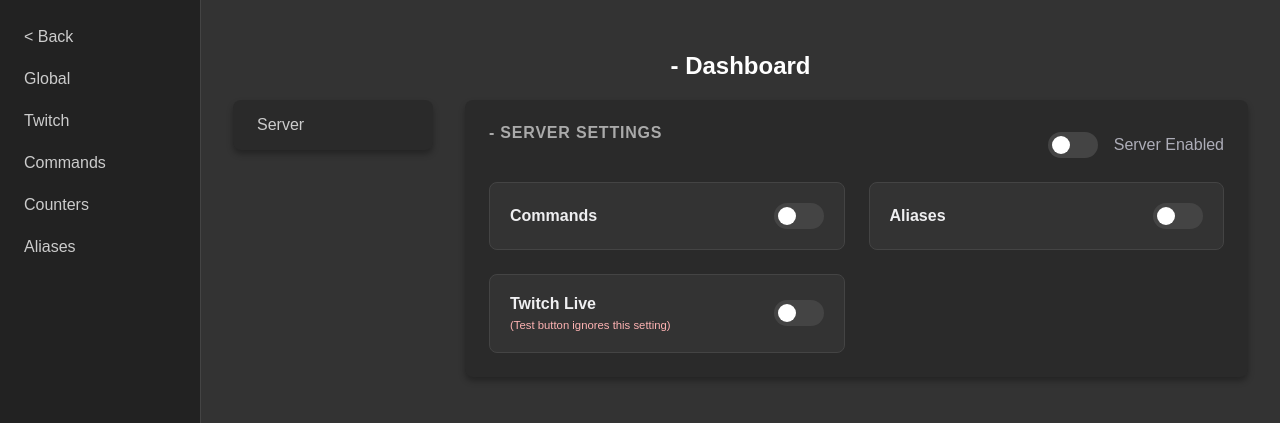
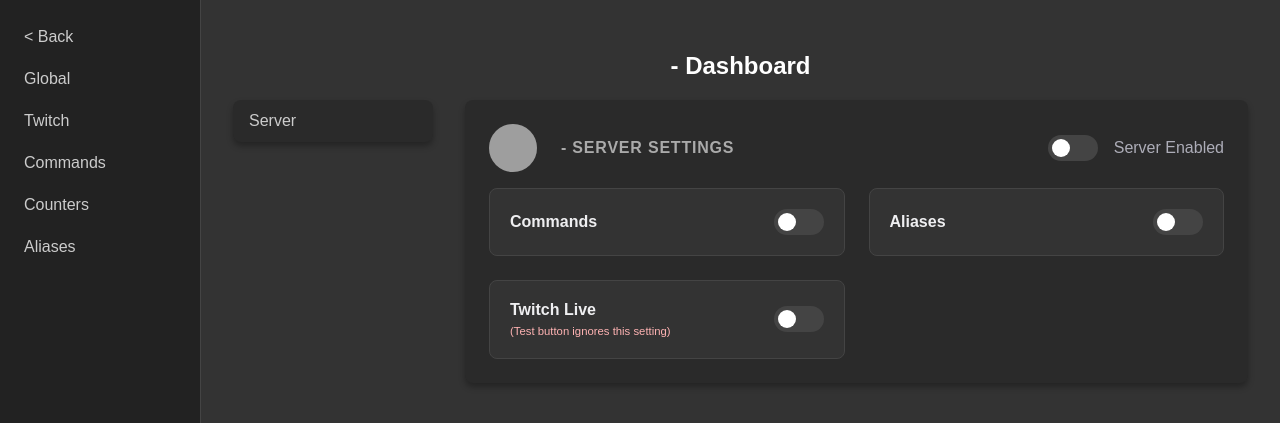
Before and after one commit to PurpurTentakel97/Purpur-Bot, a Python web app: template src/bot/frontend/templates/dashboard_discord_server.html in a window 1280 px wide. Shown: the part 67-490 px from the top of the page. Run offline with Jinja, Linux system fonts and the light colour scheme; the template is opened without the code that fills it, so the values that code supplies are empty; grey boxes are pictures that could not be loaded.

Commit message:
feat: add server icons within discord dashboard

```diff
--- a/src/bot/frontend/templates/base_dashboard_discord.html
+++ b/src/bot/frontend/templates/base_dashboard_discord.html
@@ -30,12 +30,22 @@
     }
 
     .discord-sidebar-menu li a {
-        display: block;
-        padding: 1rem 1.5rem;
+        display: flex;
+        align-items: center;
+        gap: 0.75rem;
+        padding: 0.75rem 1rem;
         color: #ccc;
         text-decoration: none;
         transition: background-color 0.2s, color 0.2s;
         border-bottom: 1px solid #444;
+    }
+
+    .discord-sidebar-menu li a .server-icon {
+        width: 24px;
+        height: 24px;
+        border-radius: 50%;
+        background-color: #444;
+        object-fit: cover;
     }
 
     .discord-sidebar-menu li:last-child a {
@@ -121,12 +131,15 @@
     <aside class="discord-sidebar">
         <ul class="discord-sidebar-menu">
             <li>
-                <a href="/dashboard/discord/{{ bot.id }}" class="{{ 'active' if active_tab == 'server' else '' }}">Server</a>
+                <a href="/dashboard/discord/{{ bot.id }}" class="{{ 'active' if active_tab == 'server' else '' }}">
+                    Server
+                </a>
             </li>
             {% for server in discord_server %}
             <li>
                 <a href="/dashboard/discord/{{ bot.id }}/server/{{ server.server_id }}"
                    class="{{ 'active' if active_tab == server.server_id else '' }}">
+                    <img src="/icons/discord/server_icon/{{ server.server_id }}" alt="Icon" class="server-icon">
                     {{ server.server_name }}
                 </a>
             </li>
--- a/src/bot/frontend/templates/dashboard_discord_server.html
+++ b/src/bot/frontend/templates/dashboard_discord_server.html
@@ -184,13 +184,30 @@
         color: #adadb8;
         font-size: 0.9rem;
     }
+
+    .server-header {
+        display: flex;
+        align-items: center;
+        gap: 1.5rem;
+    }
+
+    .server-icon-title {
+        width: 48px;
+        height: 48px;
+        border-radius: 50%;
+        background-color: #444;
+        object-fit: cover;
+    }
 </style>
 {% endblock %}
 
 {% block discord_content %}
     <div class="discord-section">
         <div style="display: flex; justify-content: space-between; align-items: center; margin-bottom: 1rem;">
-            <h2>{{ server.server_name }} - Server Settings</h2>
+            <div class="server-header">
+                <img src="/icons/discord/server_icon/{{ server.server_id }}" alt="Icon" class="server-icon-title">
+                <h2 style="margin: 0;">{{ server.server_name }} - Server Settings</h2>
+            </div>
             <form action="/dashboard/discord/{{ bot.id }}/{{ server.server_id }}/server/update/{{ server.id }}" method="POST" style="display: flex; align-items: center; gap: 1rem;">
                 <label class="switch">
                     <input type="checkbox" name="enabled" value="True" {% if server.enabled %}checked{% endif %} onchange="this.form.submit()">
```
Also changed, not shown: src/bot/frontend/routes/api_icons.py (+75 -40 lines), src/bot/frontend/templates/dashboard_discord.html (+20 -1 lines).
